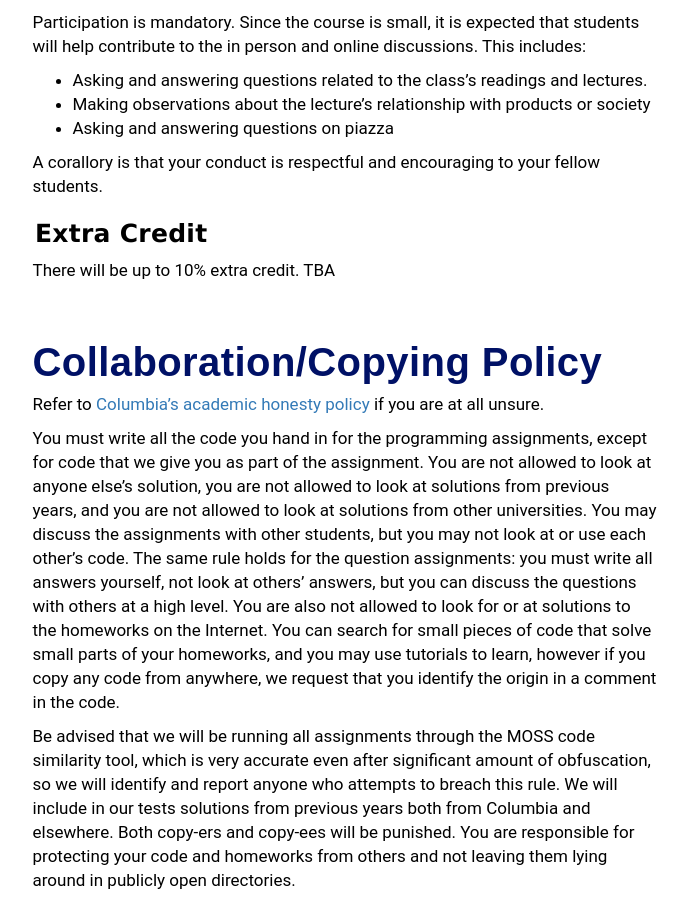
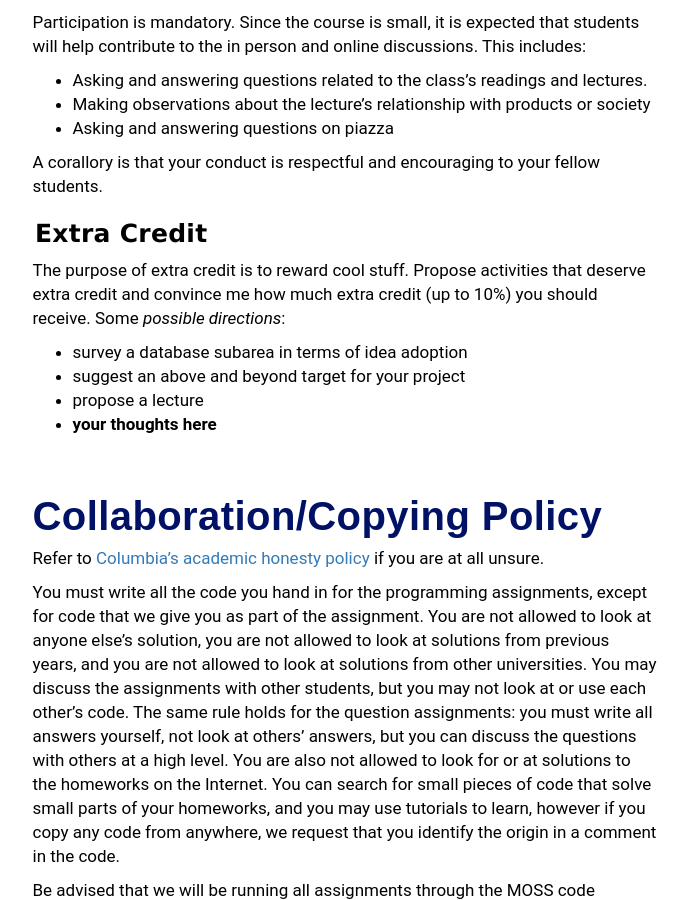
Before and after one commit to columbiadb/columbiadb.github.io, a Jekyll site: the page built from syllabus.md, in a window 1280 px wide and 900 px high, scrolled down 1585 px. Shown: the whole window, without its empty margins (295-983 px from the left). Built offline with Jekyll 4.4.1, drawn with Linux system fonts in a browser that asks for light colours.

Commit message:
lazy commit msg

```diff
--- a/syllabus.md
+++ b/syllabus.md
@@ -71,7 +71,12 @@ A corallory is that your conduct is respectful and encouraging to your fellow st
 <a name="ec"></a>
 #### Extra Credit
 
-There will be up to 10% extra credit.  TBA
+The purpose of extra credit is to reward cool stuff.  Propose activities that deserve extra credit and convince me how much extra credit (up to 10%) you should receive.  Some _possible directions_:
+
+* survey a database subarea in terms of idea adoption
+* suggest an above and beyond target for your project
+* propose a lecture
+* __your thoughts here__
 
 
 ## Collaboration/Copying Policy
```
Also changed, not shown: projects.md (+1 -1 lines).
